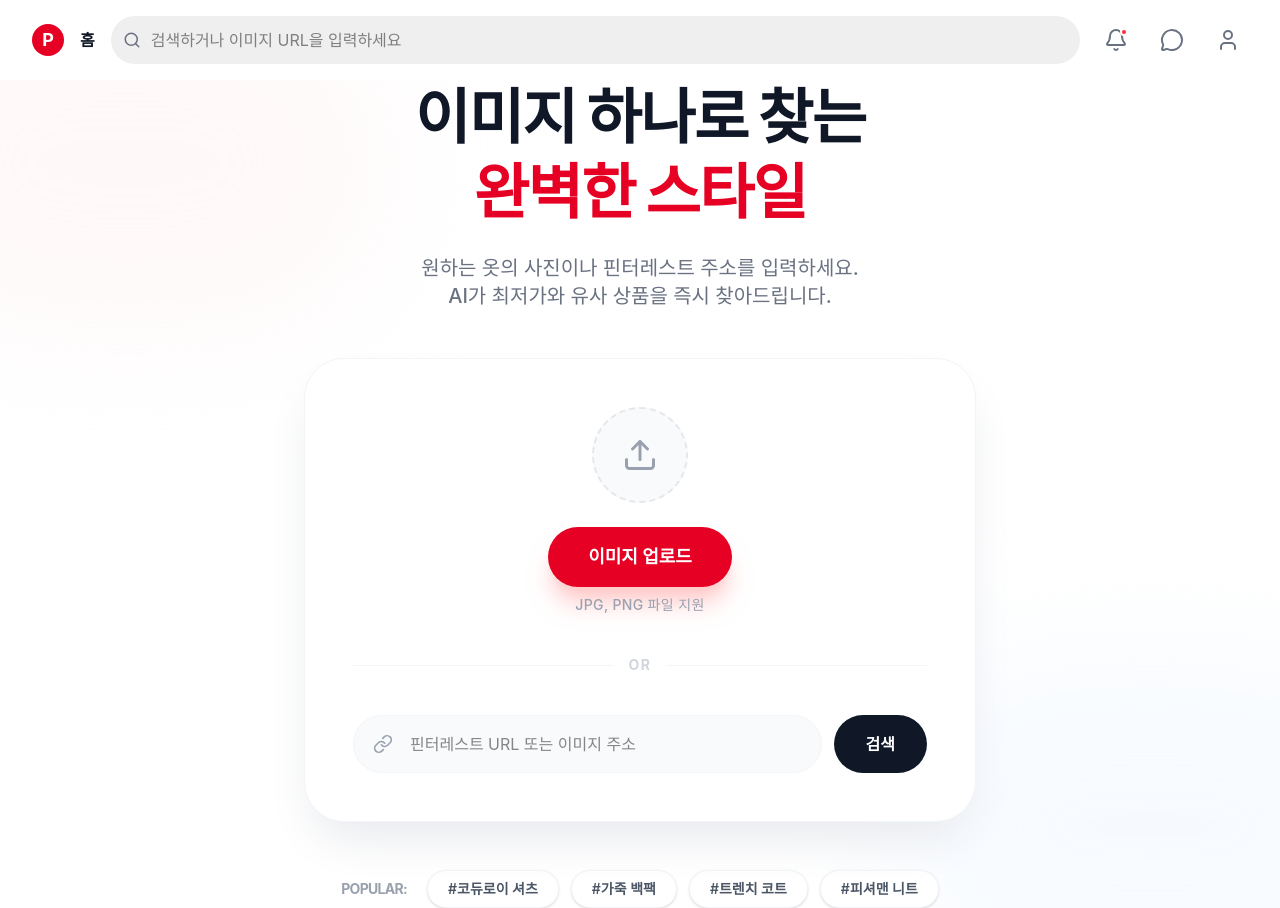
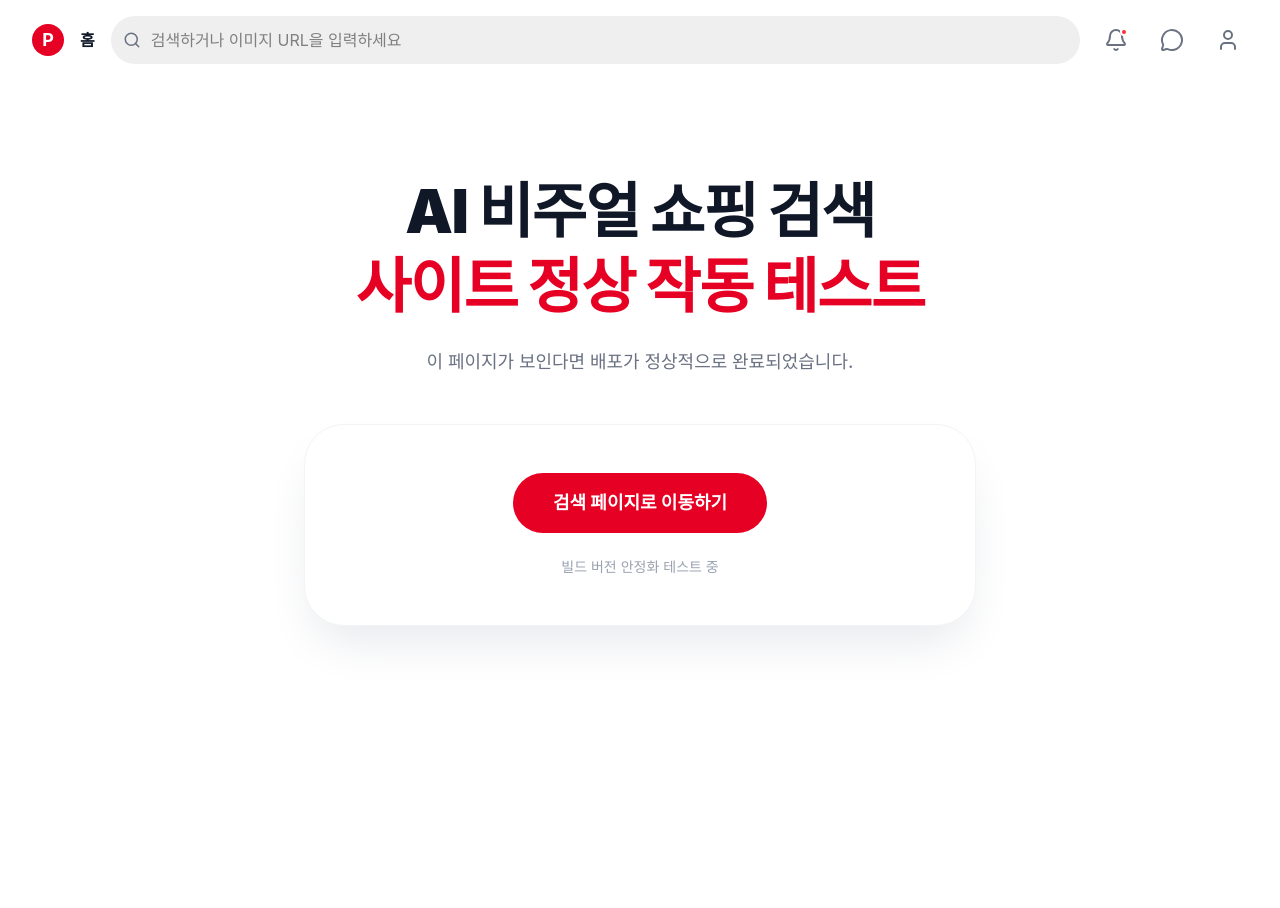
Before and after one commit to iugyeong06-maker/first, a Next.js app: page / in a window 1280 px wide. After the commit the page ends 800 px from the top, so only its background shows below. Built offline with nearby package versions, Linux system fonts and the light colour scheme.

Commit message:
fix: Downgrade Next.js to stable 15.x and simplify Home page for smoke test

```diff
--- a/app/page.tsx
+++ b/app/page.tsx
@@ -1,175 +1,34 @@
 "use client";
 
-// Force rebuild 3
-import { useState, useRef } from "react";
 import { useRouter } from "next/navigation";
-import { Camera, Image as ImageIcon, Link as LinkIcon, Upload, X, Search as SearchIcon } from "lucide-react";
-import { motion, AnimatePresence } from "framer-motion";
+import { Upload, Link as LinkIcon, Search as SearchIcon } from "lucide-react";
 
 export default function Home() {
-  const [url, setUrl] = useState("");
-  const [preview, setPreview] = useState<string | null>(null);
-  const fileInputRef = useRef<HTMLInputElement>(null);
   const router = useRouter();
 
-  const handleFileSelect = (e: React.ChangeEvent<HTMLInputElement>) => {
-    const file = e.target.files?.[0];
-    if (file) {
-      const objectUrl = URL.createObjectURL(file);
-      setPreview(objectUrl);
-    }
-  };
-
-  const handleUploadClick = () => {
-    fileInputRef.current?.click();
-  };
-
-  const handleSearch = () => {
-    // Simulate analyzing and redirect
-    router.push("/search?type=image");
-  };
-
-  const handleUrlSearch = (e: React.FormEvent) => {
-    e.preventDefault();
-    if (url.trim()) {
-      router.push(`/search?url=${encodeURIComponent(url)}`);
-    }
-  };
-
   return (
-    <div className="flex flex-col items-center justify-center min-h-[calc(100vh-80px)] px-4 bg-white relative overflow-hidden">
-      {/* Background Decorative Elements */}
-      <div className="absolute top-[-10%] left-[-10%] w-[40%] h-[40%] bg-red-50 rounded-full blur-3xl opacity-50 pointer-events-none"></div>
-      <div className="absolute bottom-[-10%] right-[-10%] w-[40%] h-[40%] bg-blue-50 rounded-full blur-3xl opacity-50 pointer-events-none"></div>
-
-      <motion.div
-        initial={{ opacity: 0, y: 20 }}
-        animate={{ opacity: 1, y: 0 }}
-        transition={{ duration: 0.6 }}
-        className="w-full max-w-2xl text-center z-10"
-      >
+    <div className="flex flex-col items-center justify-center min-h-[80vh] px-4 bg-white">
+      <div className="w-full max-w-2xl text-center">
         <h1 className="text-4xl md:text-6xl font-black text-gray-900 mb-6 tracking-tight leading-tight">
-          이미지 하나로 찾는 <br />
-          <span className="text-[#e60023]">완벽한 스타일</span>
+          AI 비주얼 쇼핑 검색 <br />
+          <span className="text-[#e60023]">사이트 정상 작동 테스트</span>
         </h1>
-        <p className="text-lg md:text-xl text-gray-500 mb-12 font-medium">
-          원하는 옷의 사진이나 핀터레스트 주소를 입력하세요. <br />
-          AI가 최저가와 유사 상품을 즉시 찾아드립니다.
+        <p className="text-lg text-gray-500 mb-12 font-medium">
+          이 페이지가 보인다면 배포가 정상적으로 완료되었습니다.
         </p>
 
-        <div className="bg-white rounded-[2.5rem] border border-gray-100 p-8 md:p-12 shadow-2xl shadow-gray-200 transition-all group relative">
-          <AnimatePresence mode="wait">
-            {!preview ? (
-              <motion.div
-                key="upload-zone"
-                initial={{ opacity: 0 }}
-                animate={{ opacity: 1 }}
-                exit={{ opacity: 0 }}
-                className="flex flex-col items-center gap-6"
-              >
-                <div
-                  onClick={handleUploadClick}
-                  className="w-24 h-24 bg-gray-50 rounded-full flex items-center justify-center text-gray-400 group-hover:text-[#e60023] group-hover:bg-red-50 transition-all cursor-pointer border-2 border-dashed border-gray-200 group-hover:border-[#e60023]"
-                >
-                  <Upload size={36} />
-                </div>
-
-                <input
-                  type="file"
-                  ref={fileInputRef}
-                  className="hidden"
-                  accept="image/*"
-                  onChange={handleFileSelect}
-                />
-
-                <div className="flex flex-col gap-2">
-                  <button
-                    onClick={handleUploadClick}
-                    className="px-10 py-4 bg-[#e60023] text-white rounded-full font-bold text-lg hover:bg-[#ad001a] transition-all shadow-xl shadow-red-200 active:scale-95"
-                  >
-                    이미지 업로드
-                  </button>
-                  <p className="text-sm text-gray-400 font-medium tracking-wide">JPG, PNG 파일 지원</p>
-                </div>
-
-                <div className="w-full flex items-center gap-4 py-4">
-                  <div className="h-[1px] bg-gray-100 flex-grow"></div>
-                  <span className="text-gray-300 text-sm font-bold uppercase tracking-widest">OR</span>
-                  <div className="h-[1px] bg-gray-100 flex-grow"></div>
-                </div>
-
-                <form onSubmit={handleUrlSearch} className="w-full flex gap-3">
-                  <div className="relative flex-grow">
-                    <div className="absolute inset-y-0 left-0 pl-5 flex items-center pointer-events-none text-gray-400">
-                      <LinkIcon size={20} />
-                    </div>
-                    <input
-                      type="text"
-                      placeholder="핀터레스트 URL 또는 이미지 주소"
-                      className="w-full pl-14 pr-6 py-4 bg-gray-50 rounded-full border border-gray-100 focus:border-[#e60023] focus:ring-4 focus:ring-red-50 outline-none transition-all text-base"
-                      value={url}
-                      onChange={(e) => setUrl(e.target.value)}
-                    />
-                  </div>
-                  <button
-                    type="submit"
-                    className="px-8 py-4 bg-gray-900 text-white rounded-full font-bold hover:bg-black transition-all active:scale-95"
-                  >
-                    검색
-                  </button>
-                </form>
-              </motion.div>
-            ) : (
-              <motion.div
-                key="preview-zone"
-                initial={{ opacity: 0, scale: 0.9 }}
-                animate={{ opacity: 1, scale: 1 }}
-                className="flex flex-col items-center gap-6"
-              >
-                <div className="relative w-full aspect-video rounded-3xl overflow-hidden bg-gray-50 border border-gray-100">
-                  <img src={preview} alt="Preview" className="w-full h-full object-contain" />
-                  <button
-                    onClick={() => setPreview(null)}
-                    className="absolute top-4 right-4 p-2 bg-white/80 backdrop-blur-sm rounded-full text-gray-800 hover:bg-white transition-all shadow-md"
-                  >
-                    <X size={20} />
-                  </button>
-                </div>
-
-                <div className="flex gap-4 w-full">
-                  <button
-                    onClick={() => setPreview(null)}
-                    className="flex-1 py-4 bg-gray-100 text-gray-600 rounded-full font-bold hover:bg-gray-200 transition-all"
-                  >
-                    다시 선택
-                  </button>
-                  <button
-                    onClick={handleSearch}
-                    className="flex-[2] py-4 bg-[#e60023] text-white rounded-full font-bold flex items-center justify-center gap-2 hover:bg-[#ad001a] transition-all shadow-xl shadow-red-200"
-                  >
-                    <SearchIcon size={20} />
-                    이 이미지로 찾기
-                  </button>
-                </div>
-              </motion.div>
-            )}
-          </AnimatePresence>
+        <div className="bg-white rounded-[2.5rem] border border-gray-100 p-8 md:p-12 shadow-2xl shadow-gray-200 transition-all">
+          <div className="flex flex-col items-center gap-6">
+            <button
+              onClick={() => router.push("/search")}
+              className="px-10 py-4 bg-[#e60023] text-white rounded-full font-bold text-lg hover:bg-[#ad001a] transition-all"
+            >
+              검색 페이지로 이동하기
+            </button>
+            <p className="text-sm text-gray-400">빌드 버전 안정화 테스트 중</p>
+          </div>
         </div>
-
-        {/* Suggestion tags */}
-        <div className="mt-12 flex flex-wrap justify-center gap-3">
-          <span className="text-sm text-gray-400 font-bold mr-2 self-center uppercase tracking-tighter">Popular:</span>
-          {["코듀로이 셔츠", "가죽 백팩", "트렌치 코트", "피셔맨 니트"].map((tag) => (
-            <button
-              key={tag}
-              onClick={() => router.push(`/search?q=${tag}`)}
-              className="px-5 py-2 bg-white border border-gray-100 hover:border-[#e60023] hover:text-[#e60023] rounded-full text-sm text-gray-600 font-semibold transition-all shadow-sm hover:shadow-md"
-            >
-              #{tag}
-            </button>
-          ))}
-        </div>
-      </motion.div>
+      </div>
     </div>
   );
 }
--- a/package.json
+++ b/package.json
@@ -12,9 +12,9 @@
     "clsx": "^2.1.1",
     "framer-motion": "^12.38.0",
     "lucide-react": "^1.9.0",
-    "next": "16.2.4",
-    "react": "19.2.4",
-    "react-dom": "19.2.4",
+    "next": "^15.1.0",
+    "react": "^19.0.0",
+    "react-dom": "^19.0.0",
     "tailwind-merge": "^3.5.0"
   },
   "devDependencies": {
```
Also changed, not shown: 1 other file (tests, documents, lock files or other folders).
